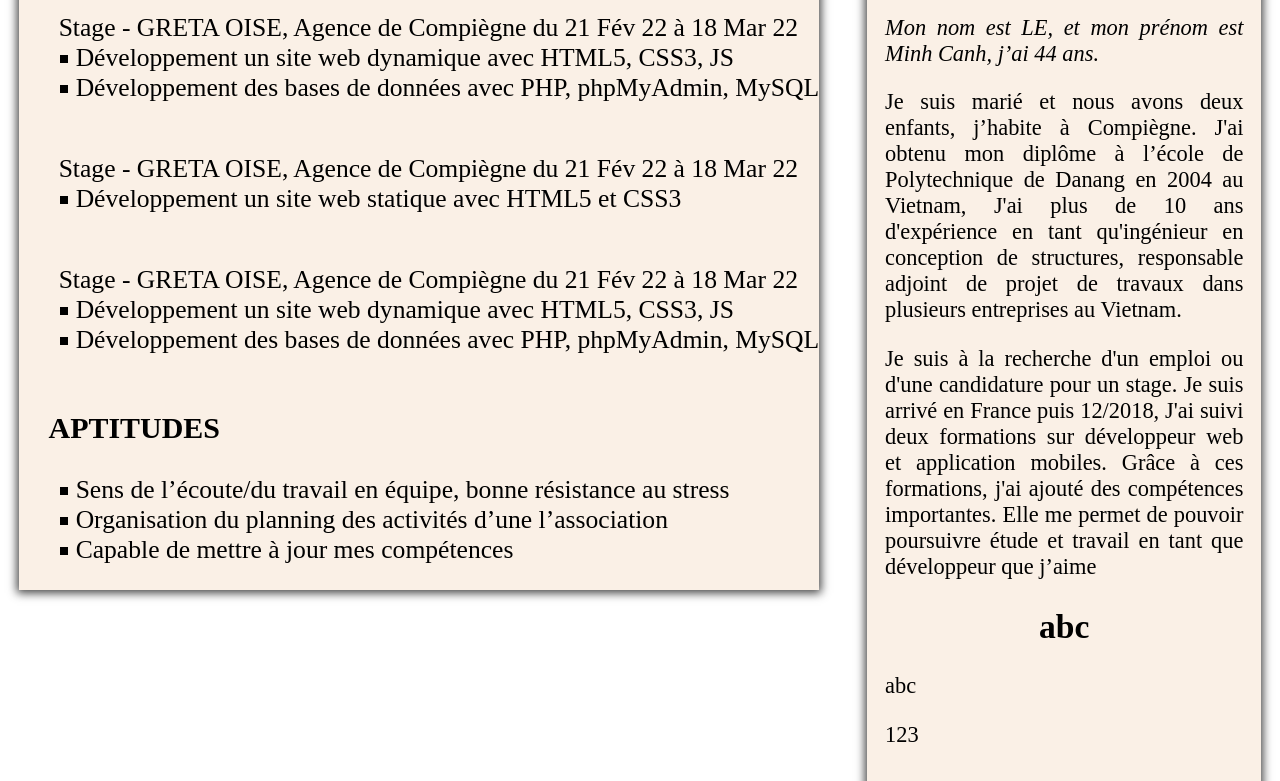
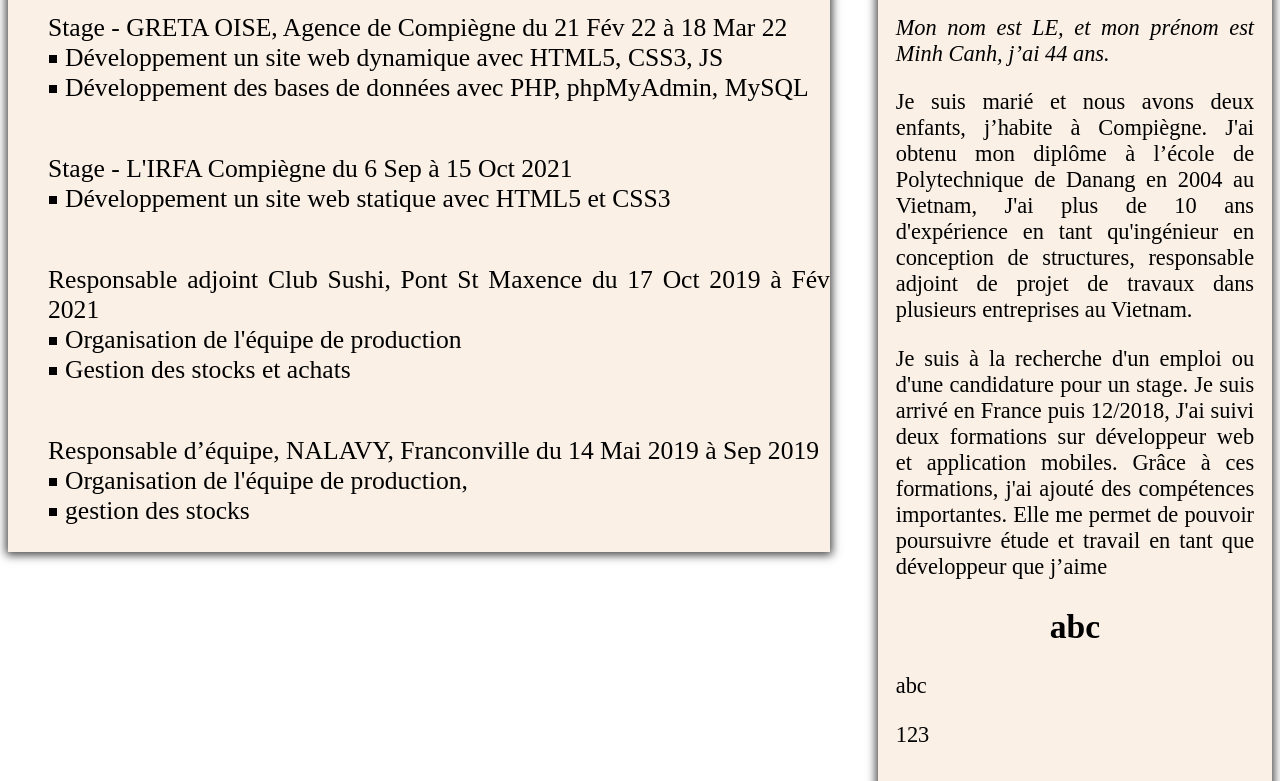
Before and after one commit to Alexanderle7986/CV, a plain HTML site: page experience.html in a window 1280 px wide. Shown: the part 319-1100 px from the top of the page. Drawn offline with Linux system fonts and the light colour scheme.

Commit message:
Update experience.html
Signed-off-by: Minh Canh LE <84127013+Alexanderle7986@users.noreply.github.com>

```diff
--- a/experience.html
+++ b/experience.html
@@ -36,26 +36,24 @@
                     </ul>
                 </article>
                 <article class="discribe_img">
-                    <ul>Stage - GRETA OISE, Agence de Compiègne du 21 Fév 22 à 18 Mar 22
+                    <ul>Stage - L'IRFA Compiègne    du 6 Sep à 15 Oct 2021
 
                         <li>Développement un site web statique avec HTML5 et CSS3</li>
 
                     </ul>
                 </article>
                 <article>
-                    <ul>Stage - GRETA OISE, Agence de Compiègne du 21 Fév 22 à 18 Mar 22
+                    <ul>Responsable adjoint Club Sushi, Pont St Maxence du 17 Oct 2019 à Fév 2021
 
-                        <li>Développement un site web dynamique avec HTML5, CSS3, JS</li>
-                        <li>Développement des bases de données avec PHP, phpMyAdmin, MySQL</li>
+                        <li>Organisation de l'équipe de production</li>
+                        <li>Gestion des stocks et achats</li>
                     </ul>
 
                 </article>
                 <article>
-                    <h3>APTITUDES</h3>
-                    <ul>
-                        <li>Sens de l’écoute/du travail en équipe, bonne résistance au stress</li>
-                        <li>Organisation du planning des activités d’une l’association</li>
-                        <li>Capable de mettre à jour mes compétences</li>
+                    <ul> Responsable d’équipe, NALAVY, Franconville  du 14 Mai 2019 à Sep 2019
+                        <li>Organisation de l'équipe de production,</li>
+                        <li> gestion des stocks</li>
                     </ul>
 
                 </article>
```
